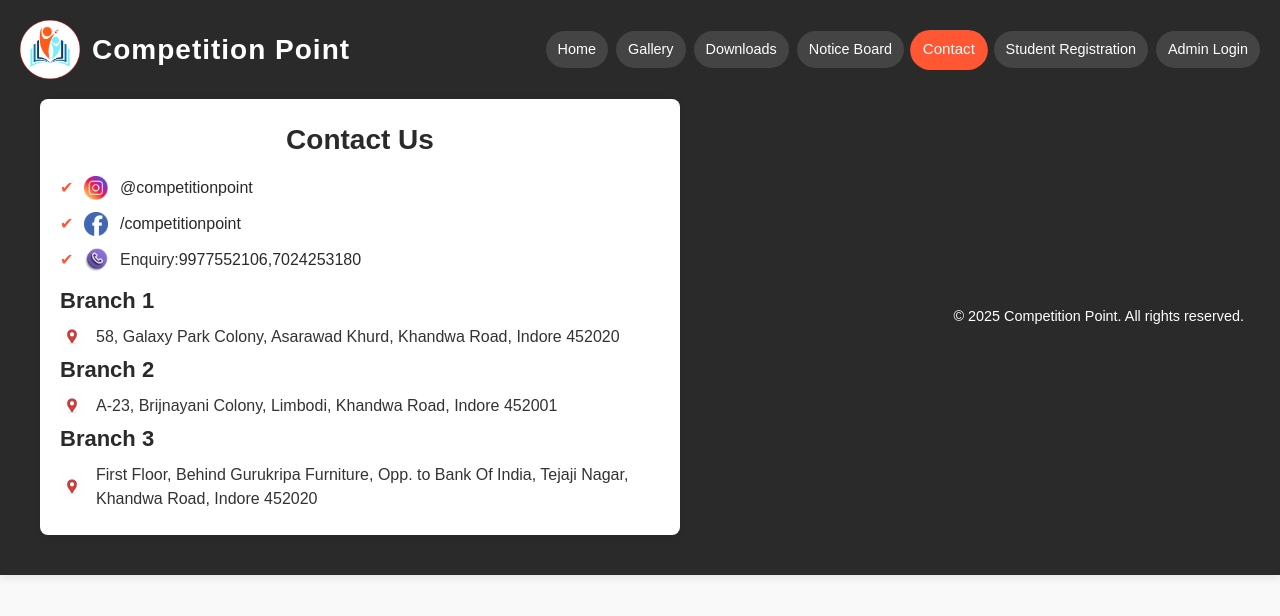
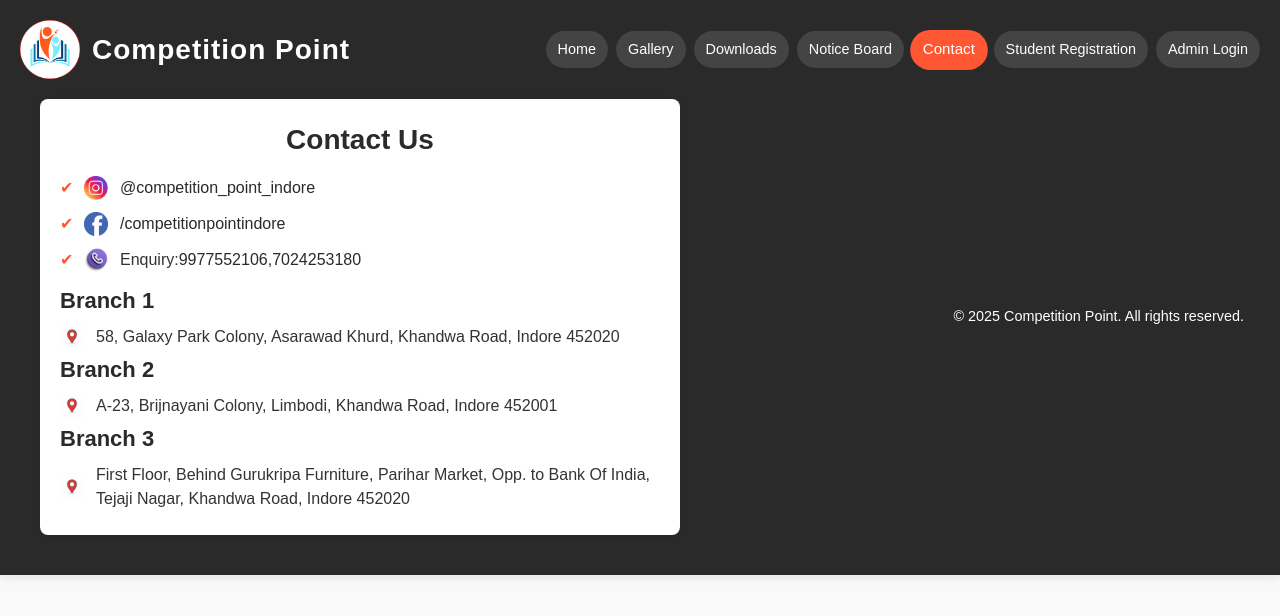
Before and after one commit to competitionpoint/indore, a plain HTML site: page contact.html in a window 1280 px wide. Drawn offline with Linux system fonts and the light colour scheme.

Commit message:
Update contact.html

```diff
--- a/contact.html
+++ b/contact.html
@@ -95,11 +95,11 @@
       <ul class="contact-list">
         <li>
           <img src="instagram.png" alt="Instagram" class="icon">
-          <a href="https://instagram.com/competitionpoint" target="_blank">@competitionpoint</a>
+          <a href="https://instagram.com/competition_point_indore" target="_blank">@competition_point_indore</a>
         </li>
         <li>
           <img src="facebook.png" alt="Facebook" class="icon">
-          <a href="https://facebook.com/competitionpoint" target="_blank">/competitionpoint</a>
+          <a href="https://facebook.com/competitionpointindore" target="_blank">/competitionpointindore</a>
         </li>
         <li>
           <img src="contact.png" alt="Phone" class="icon">
@@ -125,7 +125,7 @@
         <h3>Branch 3</h3>
         <p>
           <img src="location.png" alt="Address" class="icon">
-          First Floor, Behind Gurukripa Furniture, Opp. to Bank Of India, Tejaji Nagar, Khandwa Road, Indore 452020
+          First Floor, Behind Gurukripa Furniture, Parihar Market, Opp. to Bank Of India, Tejaji Nagar, Khandwa Road, Indore 452020
         </p>
       </div>
     </section>
```
